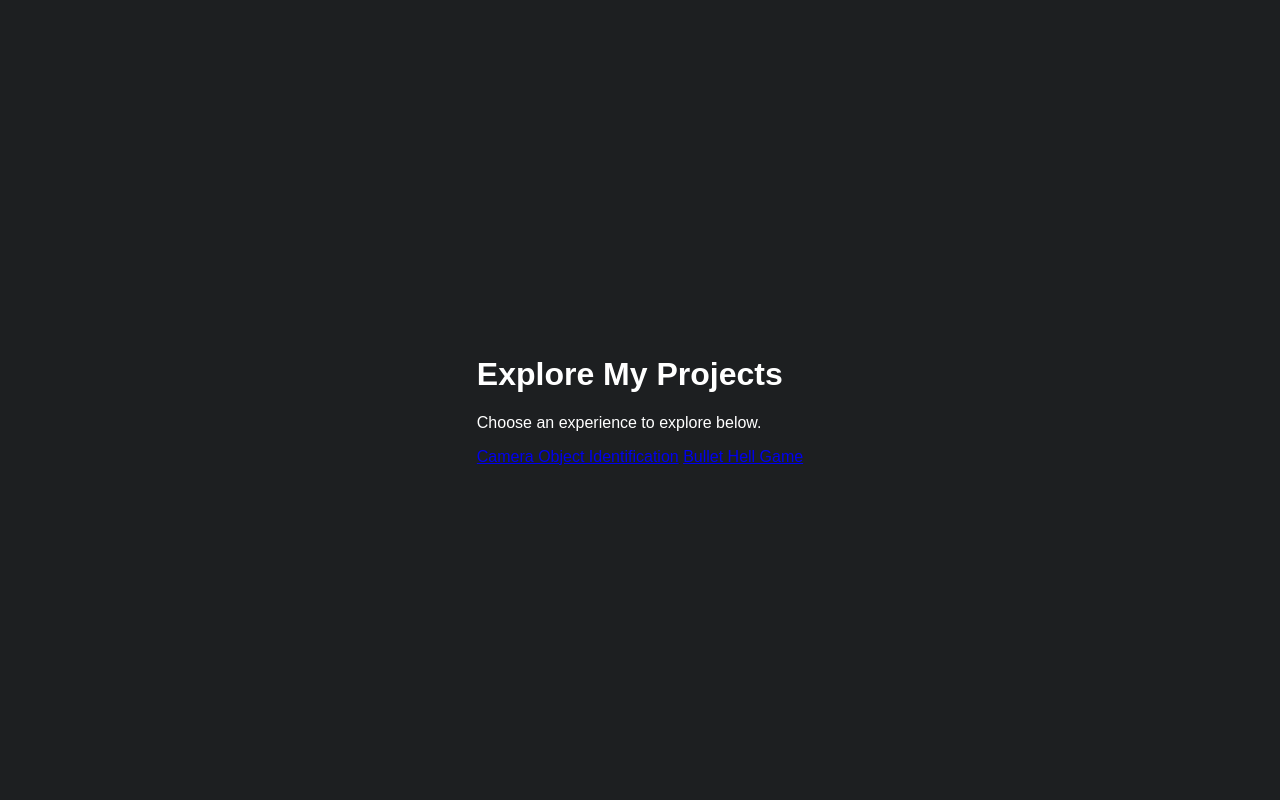
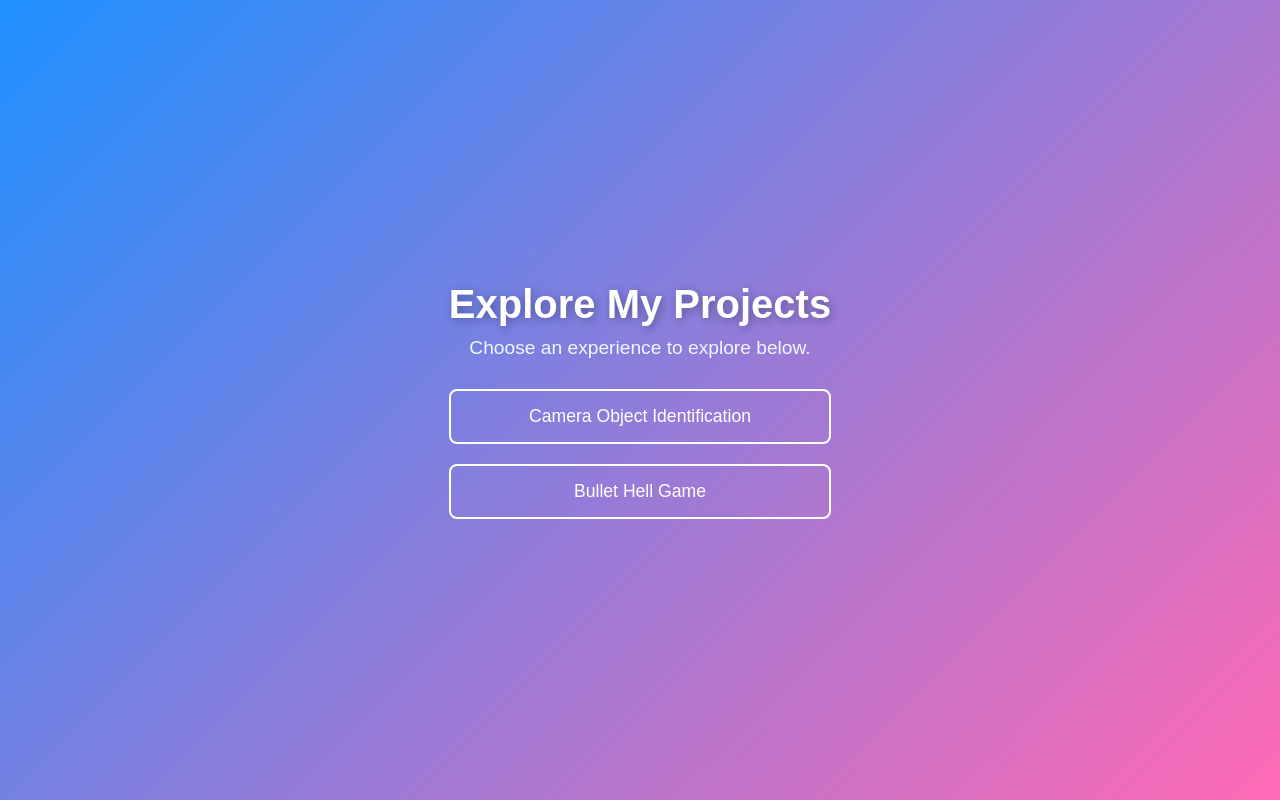
Before and after one commit to donnytramptramples/donnytramptramples.github.io, a plain HTML site: page index.html in a window 1280 px wide. Drawn offline with Linux system fonts and the light colour scheme.

Commit message:
Update style.css

```diff
--- a/style.css
+++ b/style.css
@@ -1,52 +1,56 @@
-/* Ensure the body takes up the full viewport height and centers the content */
-body {
+* {
+    box-sizing: border-box;
     margin: 0;
     padding: 0;
-  background-color: #1d1f21; /* Dark background */
+}
+
+body {
+    font-family: Arial, sans-serif;
+    background: linear-gradient(135deg, #1e90ff, #ff69b4);
+    color: #fff;
     display: flex;
     justify-content: center;
     align-items: center;
     height: 100vh;
-  flex-direction: column;
-  font-family: Arial, sans-serif;
-  color: white;
+    overflow: hidden;
 }
 
-button {
-  padding: 10px 20px;
-  font-size: 20px;
-  margin-bottom: 20px;
-  cursor: pointer;
-  background-color: #3498db; /* Blue button */
-  color: white;
-  border: none;
-  border-radius: 5px;
-  transition: background-color 0.3s ease;
+.container {
+    text-align: center;
+    max-width: 600px;
+    padding: 20px;
 }
 
-button:hover {
-  background-color: #2980b9; /* Darker blue on hover */
+header h1 {
+    font-size: 2.5em;
+    margin-bottom: 10px;
+    text-shadow: 2px 2px 8px rgba(0, 0, 0, 0.3);
 }
 
-canvas {
-  border: 2px solid white;
-  background-color: #2c3e50; /* Darker canvas background */
-  box-shadow: 0 0 10px rgba(0, 0, 0, 0.5); /* Soft shadow around the canvas */
+header p {
+    font-size: 1.2em;
+    margin-bottom: 30px;
+    color: #f0f8ff;
 }
 
-#gameCanvas {
-  display: block;
+.buttons {
+    display: flex;
+    flex-direction: column;
+    gap: 20px;
 }
 
-/* Make the canvas and button responsive */
-@media (max-width: 600px) {
-  canvas {
-    width: 100%;
-    height: auto;
+.button {
+    text-decoration: none;
+    color: #fff;
+    padding: 15px 25px;
+    font-size: 1.1em;
+    border: 2px solid #fff;
+    border-radius: 8px;
+    transition: background 0.3s, border 0.3s, transform 0.3s;
 }
 
-  button {
-    width: 80%;
-    font-size: 18px;
+.button:hover {
+    background: rgba(255, 255, 255, 0.2);
+    border-color: #f0f8ff;
+    transform: scale(1.05);
 }
-}
```
Lines whose indentation alone changed are shown as unchanged.
